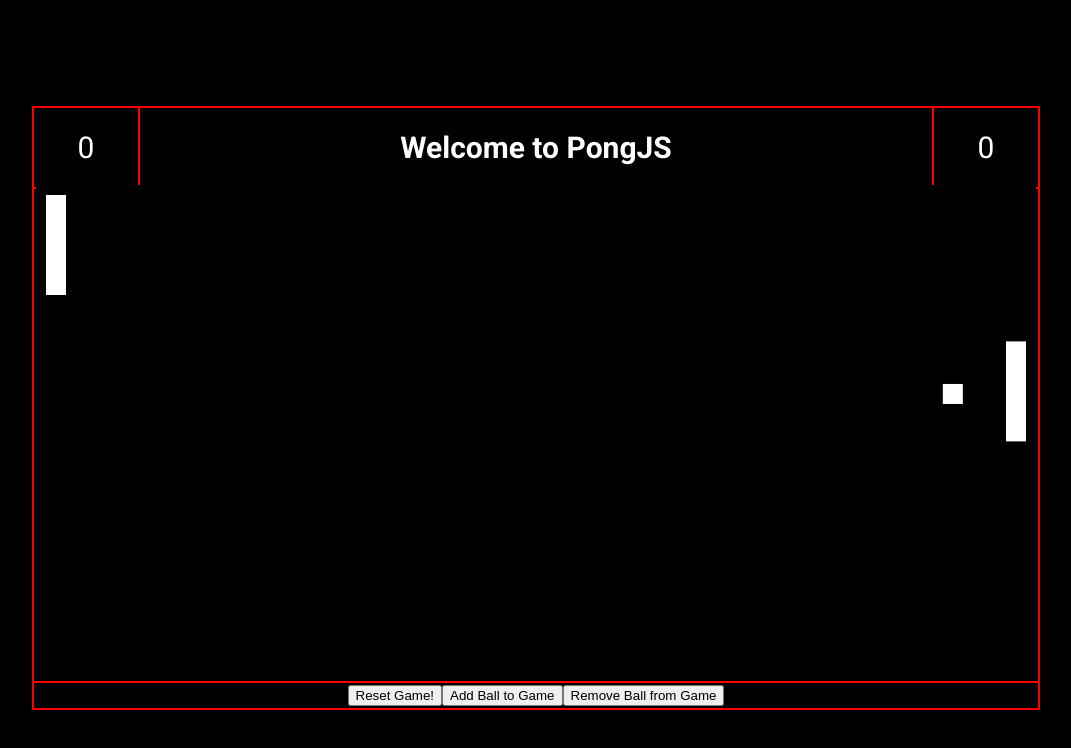
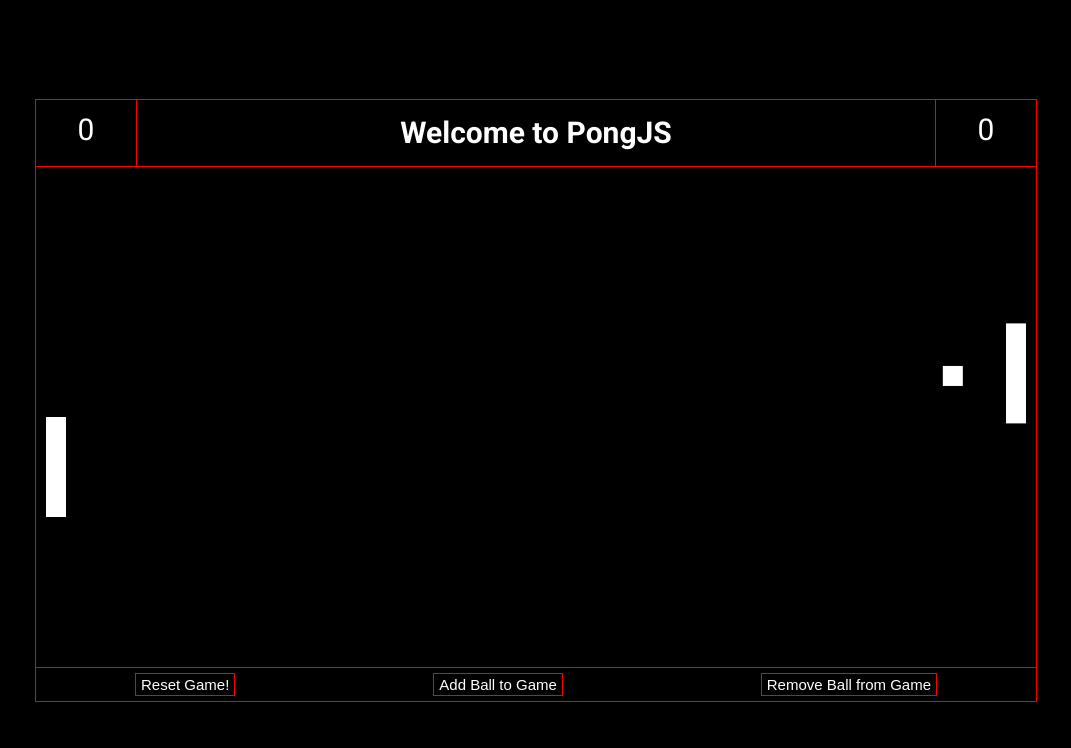
Before and after one commit to doman89/PongJS, a plain HTML site: page index.html in a window 1280 px wide. Shown: the whole page, without its empty margins (104-1175 px from the left). Drawn offline with Linux system fonts and the light colour scheme.

Commit message:
style change and classes refactoring - added inheritance

```diff
--- a/index.html
+++ b/index.html
@@ -11,7 +11,7 @@
 </head>
 
 <body>
-    <div>
+    <div class="container">
         <div class="gameInfo">
             <div class="pointsPlayer">0</div>
             <h1>Welcome to PongJS</h1>
--- a/js/script.js
+++ b/js/script.js
@@ -1,13 +1,24 @@
-class Paddle {
-    constructor(positionX = 10, positionY = 10, width = 20, height = 100, color = 'white') {
+class Point {
+    constructor(positionX = canvas.width / 2, positionY = canvas.height / 2, color = 'white') {
+        this.positionX = positionX;
+        this.positionY = positionY;
+        this.color = color;
+    }
+}
+
+class Rectangle extends Point {
+    constructor(positionX, positionY, color, width = 20, height = 20) {
+        super(positionX, positionY, color);
         this.width = width;
         this.height = height;
-        this.color = color;
-        this.positionX = positionX;
-        this.positionY = positionY;
         this.middleHeight = height / 2;
-        this.middleWidth = width / 2;
-        this.speed = 6;
+    }
+}
+
+class Paddle extends Rectangle {
+    constructor(positionX = 10, positionY, color, width = 20, height = 100) {
+        super(positionX, positionY, color, width, height)
+        this.speed = ballSpeed;
     }
     autoMove(ballsGame) {
         // console.log('ok');
@@ -238,6 +249,8 @@ const ctx = canvas.getContext("2d");
 const playerPoints = document.querySelector(".pointsPlayer");
 const computerPoints = document.querySelector(".pointsComputer");
 const resetButton = document.querySelector(".reset");
+const paddelSpeed = 3;
+const ballSpeed = 6;
 
 let numberofBalls = 1;
 const addBallButton = document.querySelector(".addBall");
@@ -360,9 +373,8 @@ const run = () => {
     paddleComputer.autoMove(ballsGame);
     drawObject(collisionObjects, ctx);
     updateScore();
-    // if (playerWins > 9 || computerWins > 9)
-    //     clearInterval(timer);0
-
+    if (playerWins > 9 || computerWins > 9)
+        clearInterval(timer);
 }
 
 let timer = setInterval(run, 1000 / 50);
--- a/style.sass
+++ b/style.sass
@@ -1,4 +1,8 @@
 // font-family: 'Roboto', sans-serif;
+*
+    padding: 0
+    margin: 0
+    box-sizing: border-box
 
 html
     font-family: 'Roboto', Arial, sans-serif
@@ -10,20 +14,73 @@ html
         align-items: center
         min-height: 100vh
         color: white
-        div
+        .container
+            margin: 5% auto
             display: flex
             flex-direction: column
-            justify-content: center
-            align-items: center
-            box-shadow: 0 0 0 2px black, 0 0 0 4px red
-            div
-                align-self: stretch
+            justify-content: flex-start
+            align-items: stretch
+            border: 1px solid red
+            .gameInfo
                 display: flex
                 flex-direction: row
+                justify-content: flex-start
+                // font-size: 1.5em
                 div
+                    line-height: 200%
+                    font-size: 3em
                     flex-basis: 10%
+                    text-align: center
+                h1
+                    line-height: 200%
                     font-size: 3em
-                h1
-                    flex-basis: 80%
+                    border-left: 1px solid red
+                    border-right: 1px solid red
+                    flex-grow: 1
                     text-align: center
-                    font-size: 3em
+                    padding: 3px
+            .buttonsGame
+                    display: flex
+                    flex-direction: row
+                    justify-content: space-around
+                    button
+                        font-size: 1.5em
+                        margin-top: 5px
+                        margin-bottom: 5px
+                        border: 1px solid red
+                        padding: 2px 5px
+                        background-color: transparent
+                        color: white
+                        transition: 0.3s
+                        &:hover
+                            background-color: #f00
+                            cursor: pointer
+
+
+            // div
+            //     // align-self: stretch
+            //     display: flex
+            //     flex-direction: row
+            //     justify-content: flex-start
+            //     // align-items: stretch
+            //     &.buttonsGame
+            //         button
+            //             margin: 2px 2px
+            //             color: white
+            //             background-color: transparent
+            //             border: 1px solid red
+            //             transition: 0.3s
+            //             &:hover
+            //                 cursor: pointer
+            //                 background-color: #ff0000
+            //     div
+            //         // height: 100%
+            //         flex-basis: 10%
+            //         font-size: 3em
+            //     h1
+            //         flex-basis: 80%
+            //         text-align: center
+            //         font-size: 3em
+            canvas
+                border-top: 1px solid red
+                border-bottom: 1px solid red
```
Also changed, not shown: css/style.css, 1 other file.
